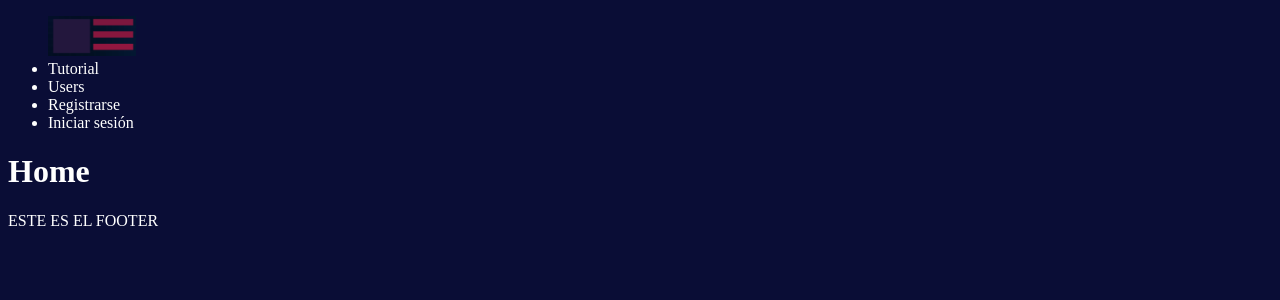
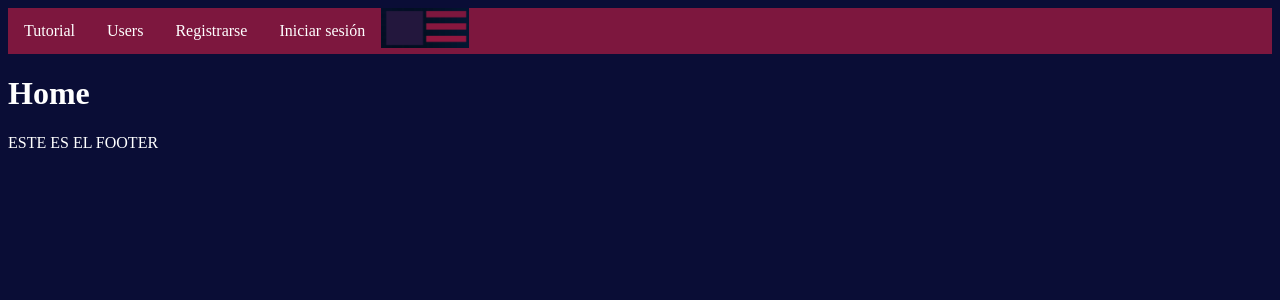
Before and after one commit to angcoder-c/flask-auth, a Flask app: page / in a window 1280 px wide. Shown: the top 300 px of the page. Run offline with Flask 2, Linux system fonts and the light colour scheme.

Commit message:
new views

```diff
--- a/app/static/css/styles.css
+++ b/app/static/css/styles.css
@@ -7,3 +7,32 @@ a {
     text-decoration: none;
     color: white;
 }
+
+img {
+    height: 40px;
+}
+
+ul {
+    list-style-type: none;
+    margin: 0;
+    padding: 0;
+    overflow: hidden;
+    background-color: #7d173e;
+}
+
+li {
+    float: left;
+}
+
+li a {
+    display: block;
+    color: white;
+    text-align: center;
+    padding: 14px 16px;
+    text-decoration: none;
+}
+
+/* Change the link color to #111 (black) on hover */
+li a:hover {
+    background-color: #111;
+}
--- a/app/templates/public/home.html
+++ b/app/templates/public/home.html
@@ -5,7 +5,7 @@
 
 {% block nav %}
     <ul>
-        <a href="{{ url_for('public.index') }}"><img src="{{ url_for('static', filename='images\branding\logo.png') }}" alt="logo"></a>
+        <a href="{{ url_for('public.index') }}"><img src="{{ url_for('static', filename='images/branding/logo.png') }}" alt="logo"></a>
         <li><a href="{{ url_for('public.tutorial') }}">Tutorial</a></li>
         <li><a href="{{ url_for('public.users') }}">Users</a></li>
         <li><a href="{{ url_for('auth.logout') }}">Cerrar sesión</a></li>
--- a/app/templates/public/index.html
+++ b/app/templates/public/index.html
@@ -5,7 +5,7 @@
 
 {% block nav %}
     <ul>
-        <a href="{{ url_for('public.index') }}"><img src="{{ url_for('static', filename='images/branding/logo.png') }}" alt="logo" height="40px"></a>
+        <a href="{{ url_for('public.index') }}"><img src="{{ url_for('static', filename='images/branding/logo.png') }}"></a>
         <li><a href="{{ url_for('public.tutorial') }}">Tutorial</a></li>
         <li><a href="{{ url_for('public.users') }}">Users</a></li>
         <li><a href="{{ url_for('auth.register') }}">Registrarse</a></li>
--- a/app/templates/public/tutorial.html
+++ b/app/templates/public/tutorial.html
@@ -5,7 +5,7 @@
 
 {% block nav %}
     <ul>
-        <a href="{{ url_for('public.index') }}"><img src="{{ url_for('static', filename='images\branding\logo.png') }}" alt="logo"></a>
+        <a href="{{ url_for('public.index') }}"><img src="{{ url_for('static', filename='images/branding/logo.png') }}" alt="logo"></a>
         <li><a href="{{ url_for('public.tutorial') }}">Tutorial</a></li>
         <li><a href="{{ url_for('public.users') }}">Users</a></li>
 
--- a/app/templates/public/users.html
+++ b/app/templates/public/users.html
@@ -5,7 +5,7 @@
 
 {% block nav %}
     <ul>
-        <a href="{{ url_for('public.index') }}"><img src="{{ url_for('static', filename='images\branding\logo.png') }}" alt="logo"></a>
+        <a href="{{ url_for('public.index') }}"><img src="{{ url_for('static', filename='images/branding/logo.png') }}" alt="logo"></a>
         <li><a href="{{ url_for('public.tutorial') }}">Tutorial</a></li>
         <li><a href="{{ url_for('public.users') }}">Users</a></li>
 
```
